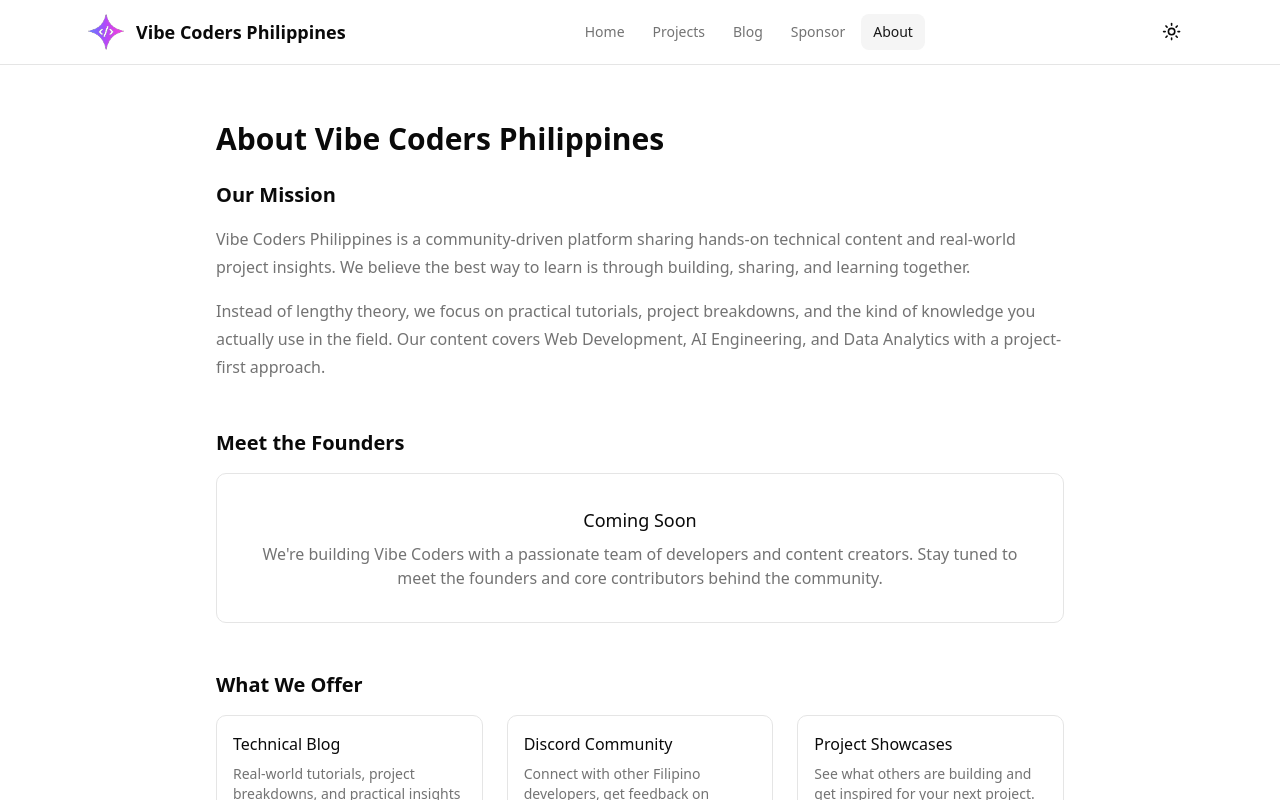
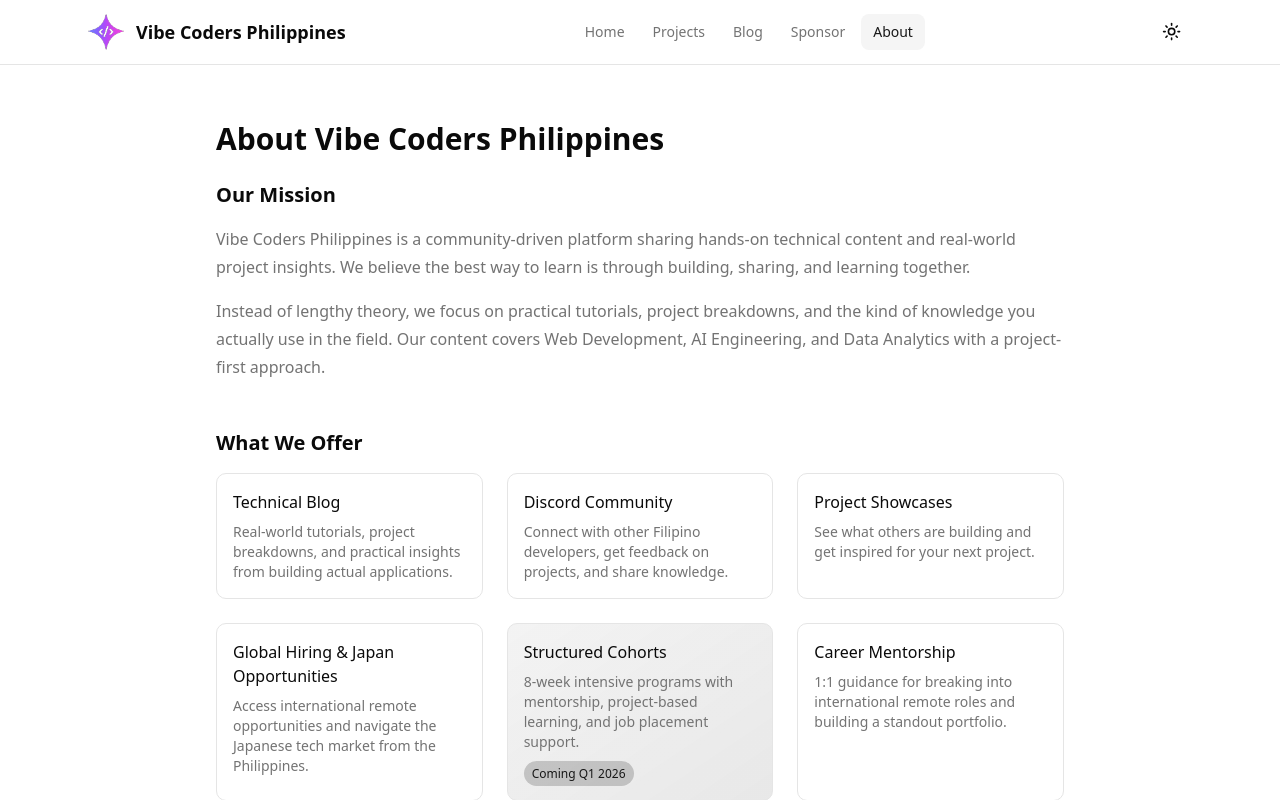
Before and after one commit to vaestrada/vibe-coder-ph, a Next.js app: page /about in a window 1280 px wide. Shown: the top 800 px of the page. Built offline with nearby package versions, Linux system fonts and the light colour scheme.

Commit message:
feat: remove "Meet the Founders" section from About page for streamlined content

```diff
--- a/app/about/page.tsx
+++ b/app/about/page.tsx
@@ -20,17 +20,6 @@
         </div>
       </div>
 
-      {/* Team */}
-      <div className="mb-12">
-        <h2 className="text-xl font-semibold mb-4">Meet the Founders</h2>
-        <div className="bg-card border rounded-lg p-8 text-center">
-          <h3 className="text-lg font-medium mb-2">Coming Soon</h3>
-          <p className="text-muted-foreground">
-            We&apos;re building Vibe Coders with a passionate team of developers and content creators.
-            Stay tuned to meet the founders and core contributors behind the community.
-          </p>
-        </div>
-      </div>
 
       {/* What We Offer */}
       <div className="mb-12">
```
